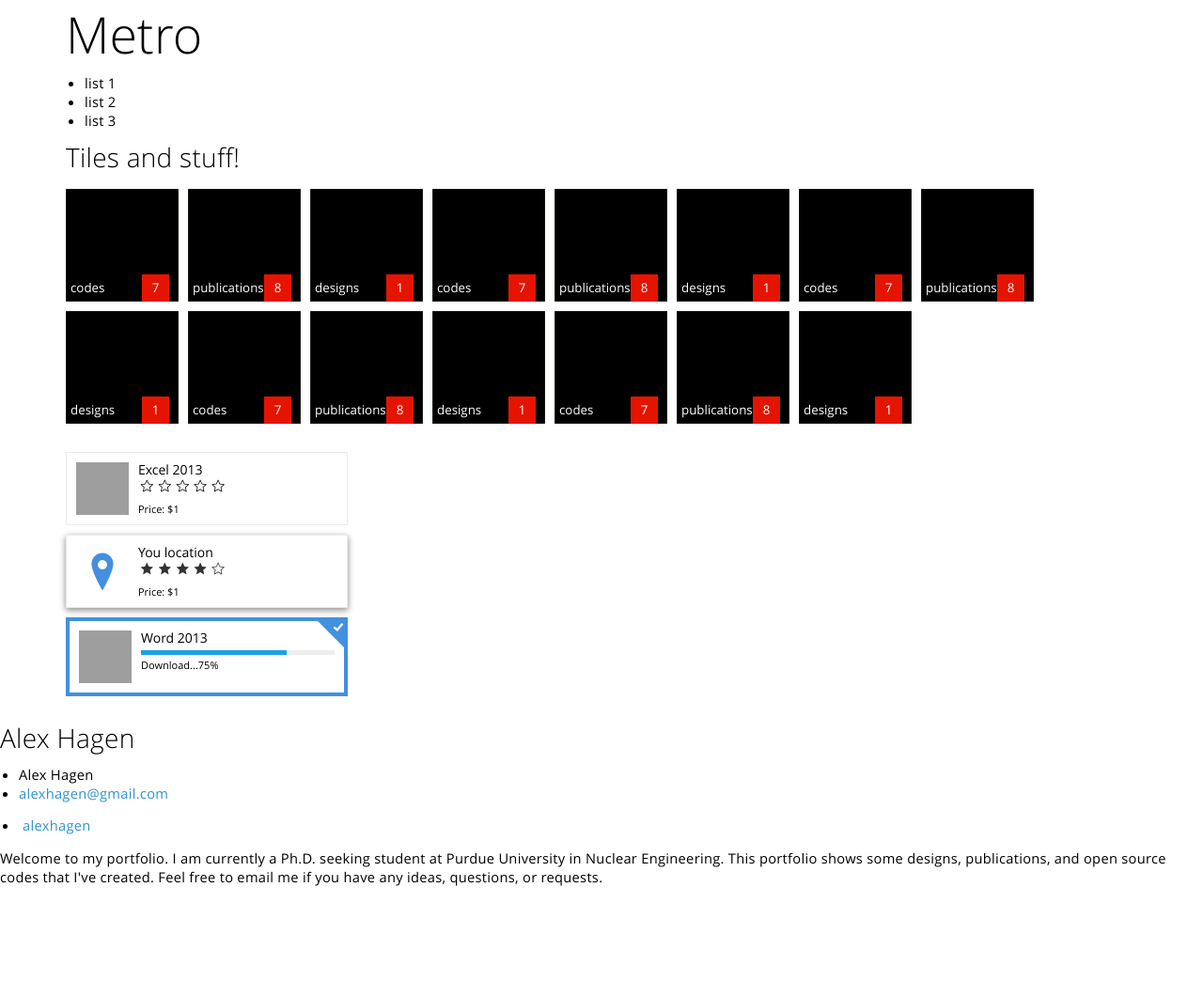
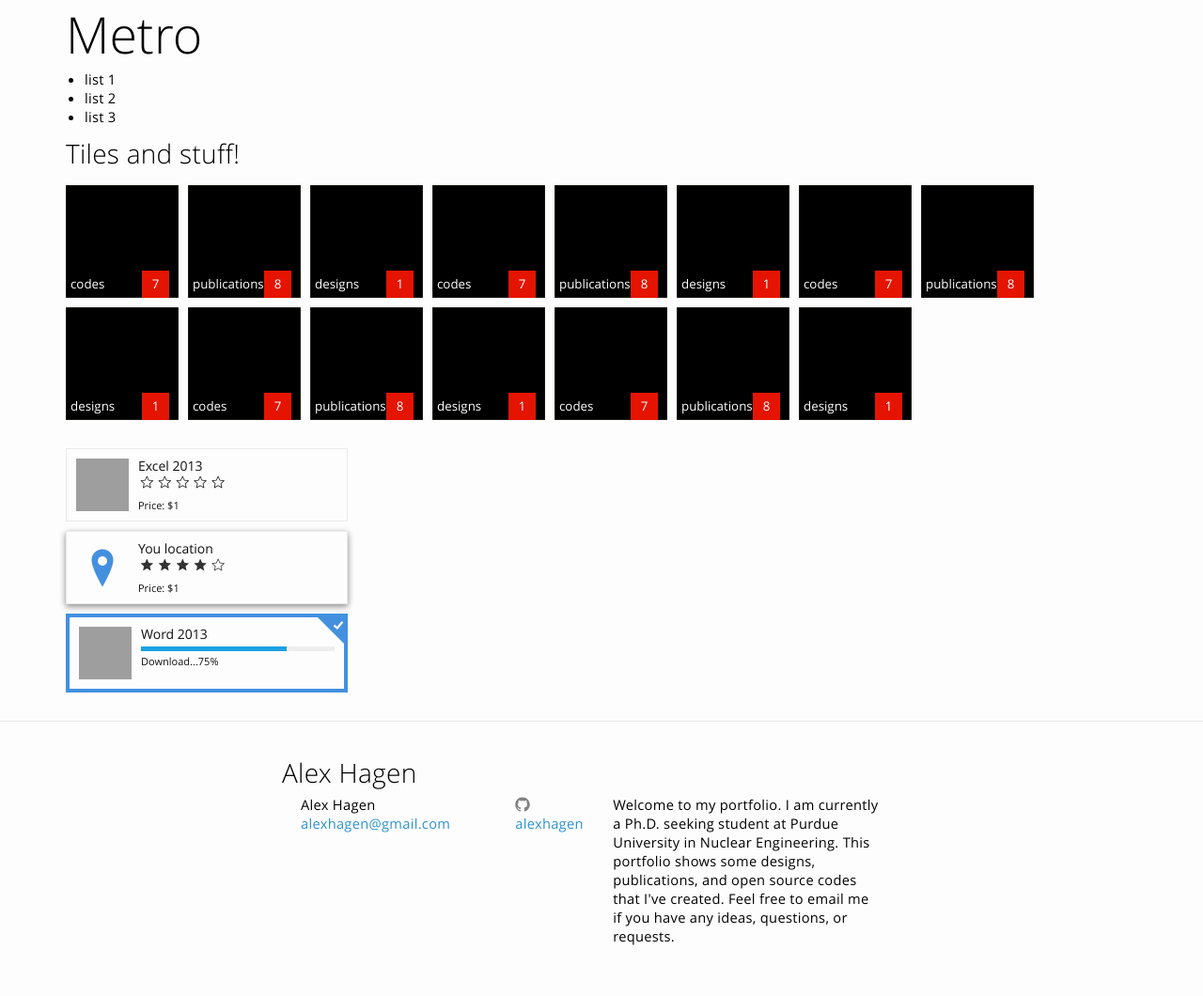
Before and after one commit to alexhagen/alexhagen.github.io, a Jekyll site: the page built from metro.md, in a window 1280 px wide. Shown: the whole page at 94% size. Built offline with Jekyll 4.4.1, drawn with Linux system fonts in a browser that asks for light colours; before the commit the page ends 943 px from its top, so only the background shows below that; grey boxes are pictures that could not be loaded.

Commit message:
trying to include header and footer

```diff
--- a/_layouts/metro.html
+++ b/_layouts/metro.html
@@ -1,6 +1,7 @@
 <!DOCTYPE html>
 <html>
 {% include headmetro.html %}
+{% include head.html %}
 
 <body class="metro">
 <div class="container">
```
